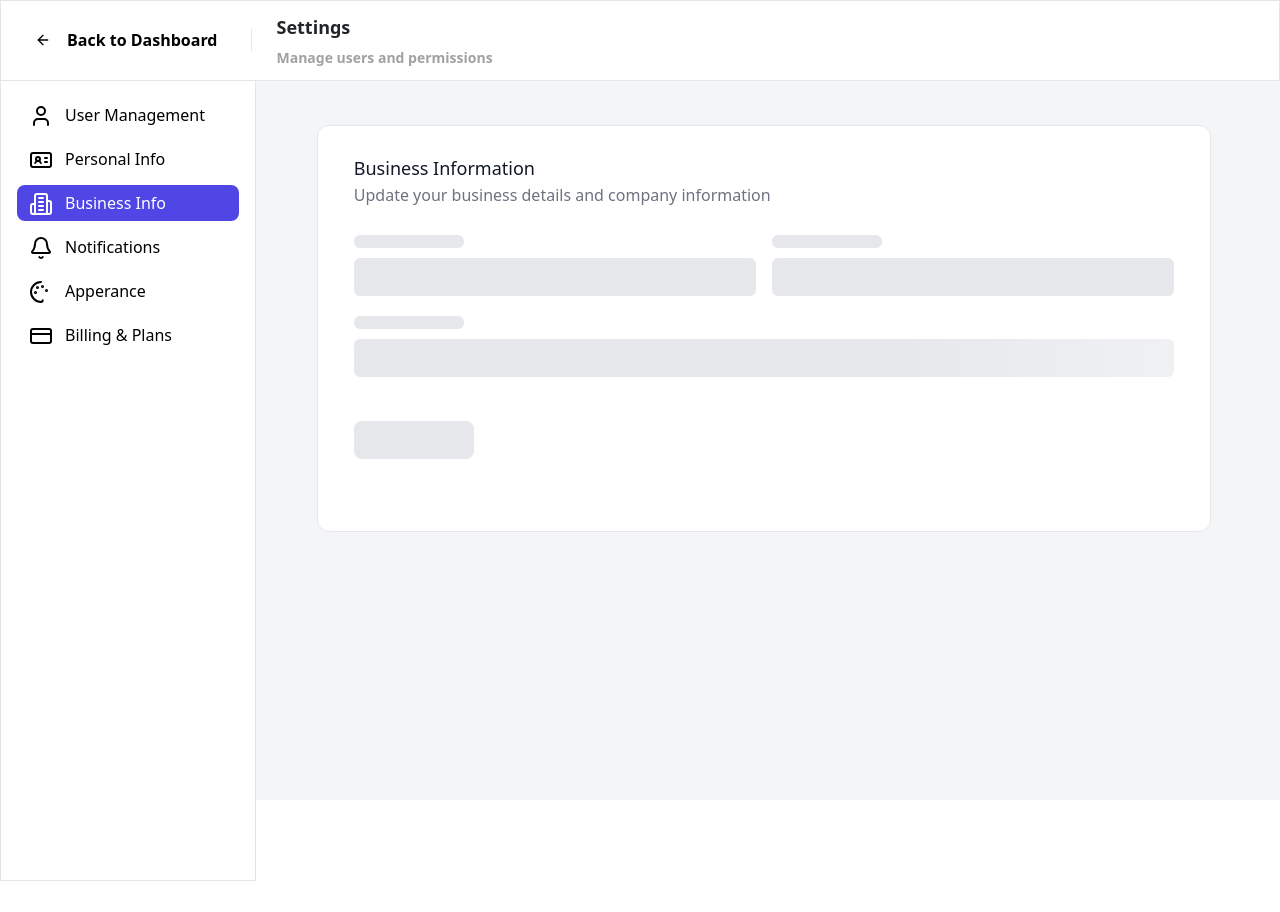
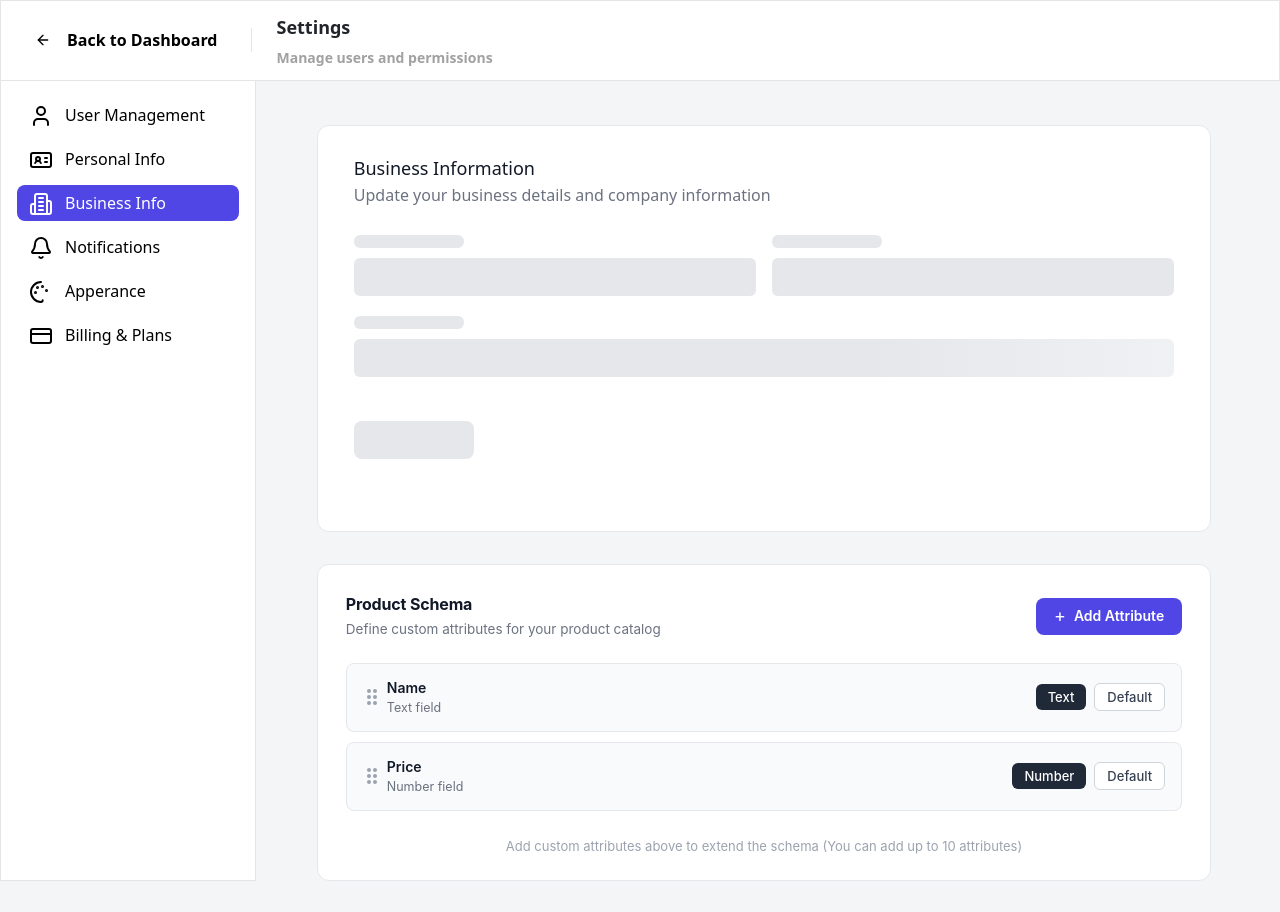
Before and after one commit to Nilo18/NetPoint-Front, an Angular app: page /settings/business-info in a window 1280 px wide. Shown: the top 912 px of the page. Before the commit the page ends 800 px from the top, so only its background shows below. Built offline with nearby package versions, Linux system fonts and the light colour scheme.

Commit message:
feature: add product customization component layout

```diff
--- a/src/app/components/settings-page-components/business-info/business-info.html
+++ b/src/app/components/settings-page-components/business-info/business-info.html
@@ -1,4 +1,4 @@
-<div class="business-form">
+<section class="business-form">
   <h2 class="business-form__form-title">Business Information</h2>
   <p class="business-form__form-subtitle">Update your business details and company information</p>
 
@@ -54,7 +54,9 @@
         <p class="error">{{ !requestSent() && gotBackendError() ? errMsg() : '' }}</p>
       </div>
     </form>
-
+  }
+</section>
+<app-settings-business-info-schema-customization></app-settings-business-info-schema-customization>
 <section class="business-form__danger-zone" aria-labelledby="danger-zone-title">
     <div class="business-form__danger-zone--content">
       <div class="business-form__danger-zone--text">
@@ -79,5 +81,3 @@
       <p class="business-form__danger-zone--success">{{ deleteSuccessMsg() }}</p>
     }
 </section>
-  }
-</div>
--- a/src/app/components/settings-page-components/business-info/business-info.scss
+++ b/src/app/components/settings-page-components/business-info/business-info.scss
@@ -8,6 +8,7 @@
     padding: 2rem 2.25rem 0.5rem 2.25rem;
 //   max-width: 860px;
     width: 894.4px;
+    margin-bottom: 2rem;
 
     &__form-title {
         font-size: 18px;
@@ -101,7 +102,12 @@
         margin-top: 2rem;
         margin-bottom: 1rem;
         padding-top: 1.5rem;
-        border-top: 1px solid #fecaca;
+        padding-bottom: 1.5rem;
+        border: 1px solid #fecaca;
+        border-radius: 12px;
+        background-color: white;
+        @include FlexContainer;
+        // align-items: center;
 
         &--content {
             display: flex;
@@ -112,6 +118,7 @@
             border: 1px solid #fecaca;
             border-radius: 8px;
             background-color: #fef2f2;
+            width: 90%;
         }
 
         &--text {
--- a/src/app/components/settings-page-components/business-info/business-info.ts
+++ b/src/app/components/settings-page-components/business-info/business-info.ts
@@ -11,10 +11,11 @@ import { NgbModal } from '@ng-bootstrap/ng-bootstrap';
 import { SettingsBusinessInfoValidatorModal } from '../settings-business-info-validator-modal/settings-business-info-validator-modal';
 import { BackendErrorOverlay } from '../../backend-error-overlay/backend-error-overlay';
 import { Router } from '@angular/router';
+import { SettingsBusinessInfoSchemaCustomization } from '../settings-business-info-schema-customization/settings-business-info-schema-customization';
 
 @Component({
   selector: 'app-business-info',
-  imports: [ReactiveFormsModule],
+  imports: [ReactiveFormsModule, SettingsBusinessInfoSchemaCustomization],
   templateUrl: './business-info.html',
   styleUrl: './business-info.scss',
 })
--- /dev/null
+++ b/src/app/components/settings-page-components/settings-business-info-schema-customization/settings-business-info-schema-customization.html
@@ -0,0 +1,34 @@
+<div class="product-schema">
+  <div class="product-schema__header">
+    <div class="product-schema__heading">
+      <h2 class="product-schema__title">Product Schema</h2>
+      <p class="product-schema__subtitle">Define custom attributes for your product catalog</p>
+    </div>
+    <button class="product-schema__add-btn" (click)="addAttribute()">
+      <span class="product-schema__add-btn-icon">+</span>
+      <span>Add Attribute</span>
+    </button>
+  </div>
+
+  <div class="product-schema__list">
+    @for (attr of attributes; track attr.name) {
+      <div class="product-schema__row">
+        <div class="product-schema__drag-handle">
+          <span class="product-schema__drag-dots"></span>
+        </div>
+        <div class="product-schema__info">
+          <span class="product-schema__name">{{ attr.name }}</span>
+          <span class="product-schema__type-label">{{ attr.typeLabel }}</span>
+        </div>
+        <div class="product-schema__badges">
+          <span class="product-schema__badge product-schema__badge--type">{{ attr.type }}</span>
+          <span class="product-schema__badge product-schema__badge--default">Default</span>
+        </div>
+      </div>
+    }
+  </div>
+
+  @if (attributes.length > 0) {
+    <p class="product-schema__hint">Add custom attributes above to extend the schema (You can add up to 10 attributes)</p>
+  }
+</div>
--- /dev/null
+++ b/src/app/components/settings-page-components/settings-business-info-schema-customization/settings-business-info-schema-customization.scss
@@ -0,0 +1,200 @@
+// Product Schema Component — BEM
+
+:host {
+  display: block;
+  font-family: -apple-system, BlinkMacSystemFont, 'Segoe UI', Helvetica, Arial, sans-serif;
+}
+
+.product-schema {
+  background: #ffffff;
+  border: 1px solid #e5e7eb;
+  border-radius: 12px;
+  padding: 28px 28px 20px;
+  max-width: 900px;
+  width: 100%;
+  box-sizing: border-box;
+
+  // ── Header ────────────────────────────────────────────────────────────────
+
+  &__header {
+    display: flex;
+    align-items: center;
+    justify-content: space-between;
+    margin-bottom: 24px;
+  }
+
+  &__heading {
+    display: flex;
+    flex-direction: column;
+    gap: 4px;
+  }
+
+  &__title {
+    margin: 0;
+    font-size: 16px;
+    font-weight: 700;
+    color: #111827;
+    line-height: 1.4;
+    letter-spacing: -0.01em;
+  }
+
+  &__subtitle {
+    margin: 0;
+    font-size: 13.5px;
+    font-weight: 400;
+    color: #6b7280;
+    line-height: 1.4;
+  }
+
+  // ── Add Button ────────────────────────────────────────────────────────────
+
+  &__add-btn {
+    display: inline-flex;
+    align-items: center;
+    gap: 8px;
+    background-color: #4f46e5;
+    color: #ffffff;
+    border: none;
+    border-radius: 8px;
+    padding: 10px 18px;
+    font-size: 14px;
+    font-weight: 600;
+    cursor: pointer;
+    line-height: 1;
+    white-space: nowrap;
+    transition: background-color 0.15s ease, box-shadow 0.15s ease;
+
+    &:hover {
+      background-color: #4338ca;
+      box-shadow: 0 2px 8px rgba(79, 70, 229, 0.35);
+    }
+
+    &:active {
+      background-color: #3730a3;
+    }
+  }
+
+  &__add-btn-icon {
+    font-size: 18px;
+    font-weight: 400;
+    line-height: 1;
+    margin-top: -1px;
+  }
+
+  // ── List ──────────────────────────────────────────────────────────────────
+
+  &__list {
+    display: flex;
+    flex-direction: column;
+    gap: 10px;
+    margin-bottom: 20px;
+  }
+
+  // ── Row ───────────────────────────────────────────────────────────────────
+
+  &__row {
+    display: flex;
+    align-items: center;
+    gap: 12px;
+    background: #f9fafb;
+    border: 1px solid #e5e7eb;
+    border-radius: 8px;
+    padding: 14px 16px;
+  }
+
+  // ── Drag handle ───────────────────────────────────────────────────────────
+
+  &__drag-handle {
+    display: flex;
+    align-items: center;
+    flex-shrink: 0;
+    padding: 2px 4px;
+    cursor: grab;
+
+    &:active {
+      cursor: grabbing;
+    }
+  }
+
+  // 6-dot 2×3 grip via box-shadow (no SVG needed)
+  &__drag-dots {
+    display: inline-block;
+    width: 4px;
+    height: 4px;
+    border-radius: 50%;
+    background: #9ca3af;
+    margin-bottom: 12px; // compensate for box-shadow height
+    box-shadow:
+      6px 0    0 #9ca3af,
+      0   6px  0 #9ca3af,
+      6px 6px  0 #9ca3af,
+      0   12px 0 #9ca3af,
+      6px 12px 0 #9ca3af;
+  }
+
+  // ── Attribute info ────────────────────────────────────────────────────────
+
+  &__info {
+    display: flex;
+    flex-direction: column;
+    gap: 2px;
+    flex: 1;
+    min-width: 0;
+  }
+
+  &__name {
+    font-size: 14px;
+    font-weight: 600;
+    color: #111827;
+    line-height: 1.4;
+  }
+
+  &__type-label {
+    font-size: 12.5px;
+    font-weight: 400;
+    color: #6b7280;
+    line-height: 1.4;
+  }
+
+  // ── Badges ────────────────────────────────────────────────────────────────
+
+  &__badges {
+    display: flex;
+    align-items: center;
+    gap: 8px;
+    flex-shrink: 0;
+  }
+
+  &__badge {
+    display: inline-flex;
+    align-items: center;
+    justify-content: center;
+    font-size: 13px;
+    font-weight: 500;
+    border-radius: 6px;
+    padding: 4px 12px;
+    line-height: 1.4;
+    white-space: nowrap;
+
+    &--type {
+      background: #1f2937;
+      color: #ffffff;
+    }
+
+    &--default {
+      background: #ffffff;
+      color: #374151;
+      border: 1px solid #d1d5db;
+    }
+  }
+
+  // ── Hint ──────────────────────────────────────────────────────────────────
+
+  &__hint {
+    margin: 0;
+    text-align: center;
+    font-size: 13px;
+    color: #9ca3af;
+    padding: 6px 0 4px;
+  }
+}
--- /dev/null
+++ b/src/app/components/settings-page-components/settings-business-info-schema-customization/settings-business-info-schema-customization.ts
@@ -0,0 +1,25 @@
+import { Component } from '@angular/core';
+
+interface Attribute {
+  name: string;
+  typeLabel: string;
+  type: string;
+}
+
+@Component({
+  selector: 'app-settings-business-info-schema-customization',
+  imports: [],
+  templateUrl: './settings-business-info-schema-customization.html',
+  styleUrl: './settings-business-info-schema-customization.scss',
+})
+export class SettingsBusinessInfoSchemaCustomization {
+  attributes: Attribute[] = [
+    { name: 'Name', typeLabel: 'Text field', type: 'Text' },
+    { name: 'Price', typeLabel: 'Number field', type: 'Number' },
+  ];
+
+  addAttribute(): void {
+    // Hook up your dialog / form logic here
+    console.log('Add Attribute clicked');
+  }
+}
```
Also changed, not shown: 1 other file (tests, documents, lock files or other folders). Lines whose indentation alone changed are shown as unchanged.
